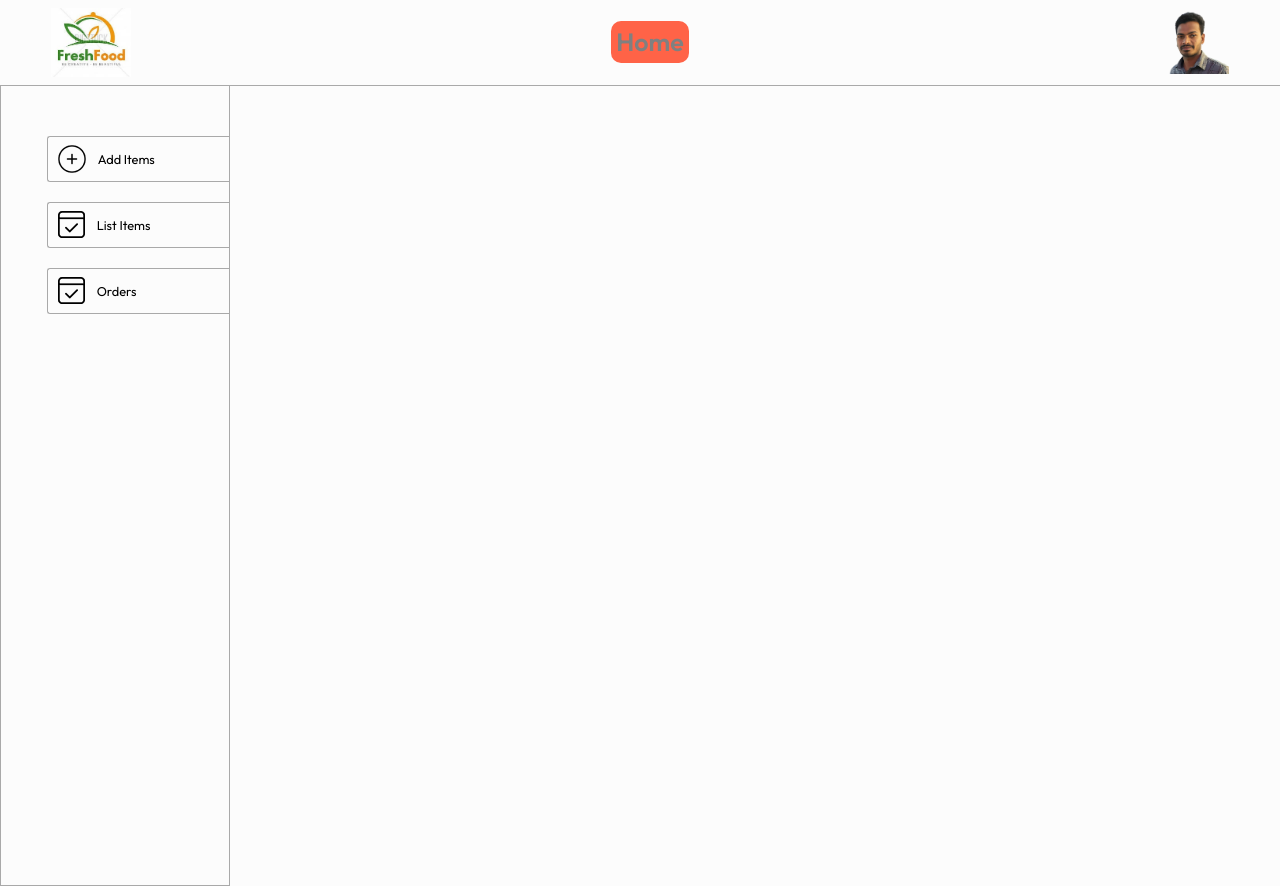
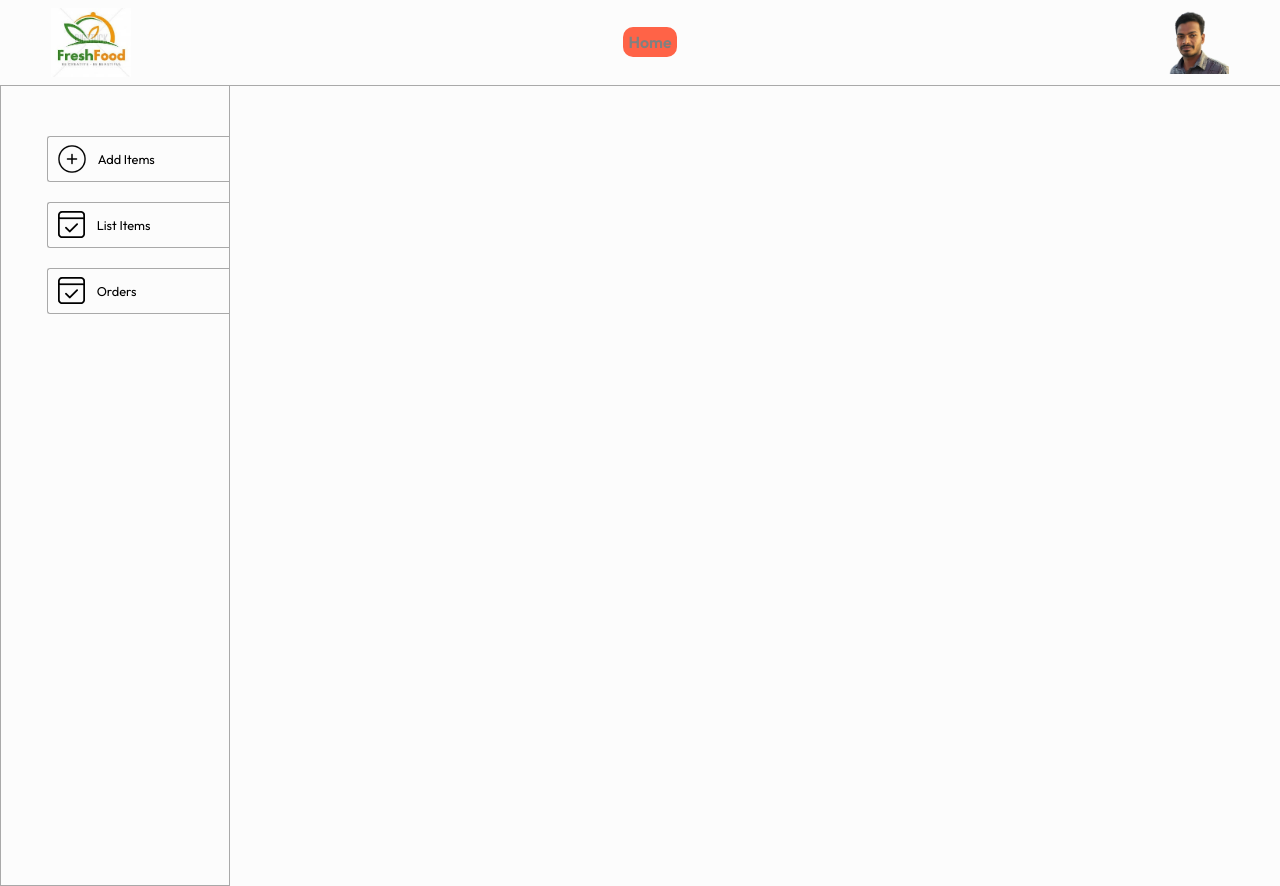
Before and after one commit to mohan-23/mohan-food-delivery-app, a React (Vite) app in the folder admin/: page / in a window 1280 px wide. Built offline with nearby package versions, Linux system fonts and the light colour scheme.

Commit message:
Update Navbar.css

```diff
--- a/admin/src/components/Navbar/Navbar.css
+++ b/admin/src/components/Navbar/Navbar.css
@@ -6,7 +6,7 @@
 }
 
 .navbar a {
-  font-size: 25px;
+  font-size: 16px;
   font-weight: 600;
   color: gray;
   background-color: tomato;
```
